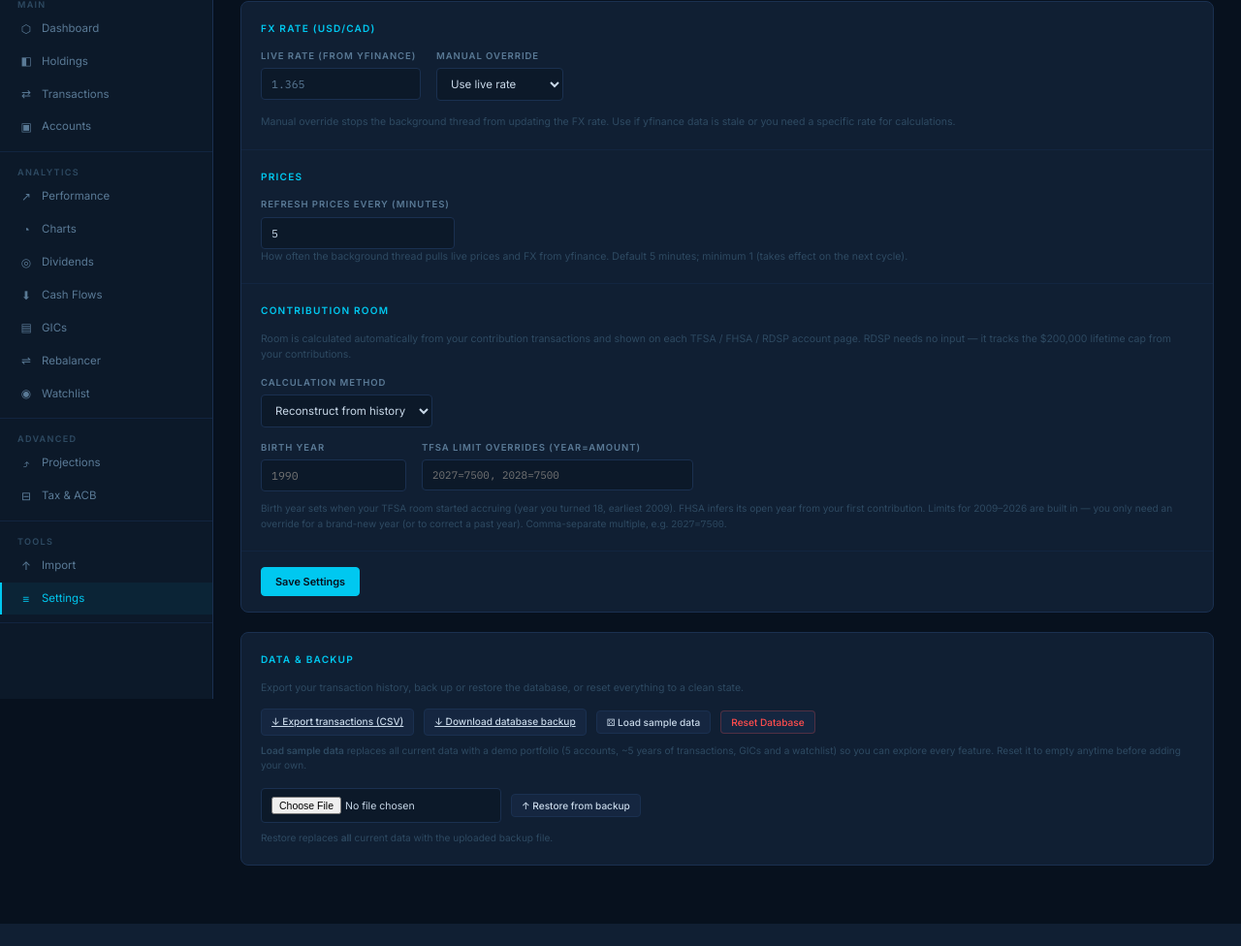
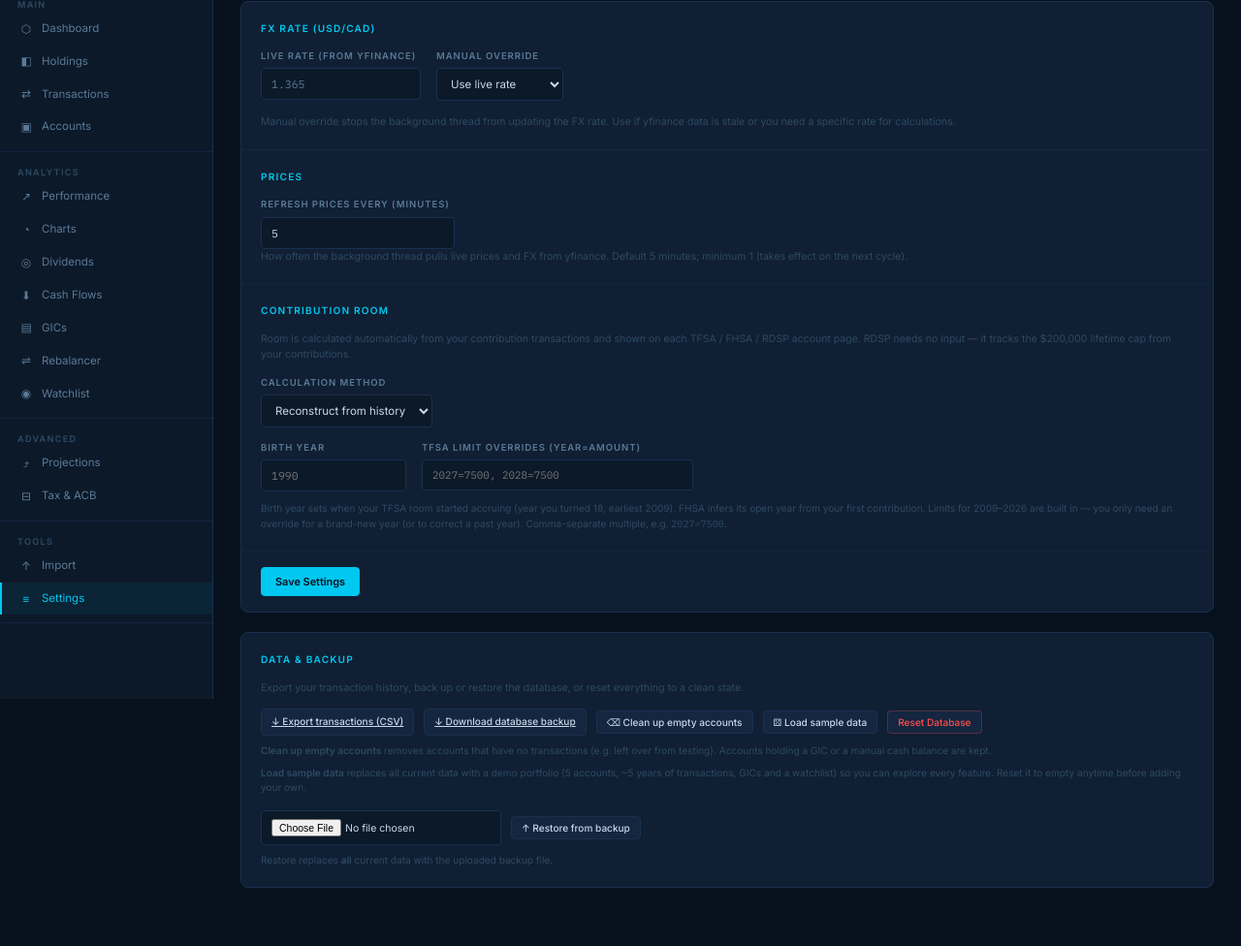
Before and after one commit to toma-nator/FUNDerelele, a Flask app: page /settings in a window 1280 px wide. Shown: the part 79-1055 px from the top of the page at 97% size. Before the commit the page ends 1032 px from the top, so only its background shows below. Run offline with Flask 3, Linux system fonts and the light colour scheme; data that the repository does not hold is empty.

Commit message:
feat: hide empty accounts from dropdowns + clean-up button
Account selectors (charts, transactions add/filter, import, cash flows, GICs) now only list accounts that have at least one transaction; GIC suggestions also keep accounts that hold a GIC. Adds a Settings button to delete leftover empty accounts (keeps ones with a GIC or manual cash balance).

Co-Authored-By: Claude Opus 4.8 <noreply@anthropic.com>

```diff
--- a/app.py
+++ b/app.py
@@ -221,12 +221,20 @@ def holdings():
                            currencies=currencies, last_updated=last_updated, active='holdings')
 
 
+def _used_account_names():
+    """Names of accounts that have at least one transaction — used to keep
+    empty/stale accounts out of selection dropdowns (you can still type a new
+    name where the field allows it)."""
+    return {r[0] for r in Transaction.query.with_entities(Transaction.account).distinct()}
+
+
 @app.route('/transactions')
 def transactions():
     from recurring import generate_due
     generate_due()  # materialize any due recurring rows before listing
     txns = Transaction.query.order_by(Transaction.date.desc(), Transaction.id.desc()).all()
-    accounts = Account.query.order_by(Account.name).all()
+    used = _used_account_names()
+    accounts = [a for a in Account.query.order_by(Account.name).all() if a.name in used]
     rules = RecurringRule.query.order_by(RecurringRule.active.desc(), RecurringRule.next_date).all()
     return render_template('transactions.html', transactions=txns, accounts=accounts,
                            recurring_rules=rules, active='transactions')
@@ -453,7 +461,9 @@ def import_page():
     log = (Transaction.query.filter_by(import_batch=latest_batch)
            .order_by(Transaction.date.desc(), Transaction.id.desc()).all()) if latest_batch else []
 
-    accounts = [a.name for a in Account.query.order_by(Account.name).all()]
+    used = _used_account_names()
+    accounts = [a.name for a in Account.query.order_by(Account.name).all()
+                if a.name in used]
     folder_setting = Setting.query.get('auto_import_folder')
     folder = folder_setting.value if folder_setting else ''
     return render_template('import.html', active='import', log=log, mappings=mappings,
@@ -914,6 +924,27 @@ def reset_database():
     return redirect(url_for('settings'))
 
 
+@app.route('/settings/clean-accounts', methods=['POST'])
+def clean_accounts():
+    # Remove account rows that carry no data — typically left over from tests.
+    # An account is "in use" if it has a transaction, holds a GIC, or has a
+    # manually-set cash balance; those are kept so they don't lose type/horizon.
+    used = _used_account_names()
+    gic_accounts = {g.account for g in GIC.query.with_entities(GIC.account).all() if g.account}
+    removed = []
+    for a in Account.query.order_by(Account.name).all():
+        if a.name in used or a.name in gic_accounts or (a.cash_balance or 0):
+            continue
+        removed.append(a.name)
+        db.session.delete(a)
+    db.session.commit()
+    if removed:
+        flash(f'Removed {len(removed)} empty account(s): {", ".join(removed)}.', 'success')
+    else:
+        flash('No empty accounts to remove.', 'info')
+    return redirect(url_for('settings'))
+
+
 @app.route('/settings/load-sample', methods=['POST'])
 def load_sample_data():
     # Replace all data with the demo portfolio. Destructive; guarded by JS confirm.
@@ -935,7 +966,11 @@ def load_sample_data():
 @app.route('/charts')
 def charts():
     from charts import catalog_grouped
-    accounts = [a.name for a in Account.query.order_by(Account.name).all()]
+    # Only offer accounts that actually have transactions — empty/stale accounts
+    # shouldn't clutter the scope dropdown.
+    used = _used_account_names()
+    accounts = [a.name for a in Account.query.order_by(Account.name).all()
+                if a.name in used]
     return render_template('charts.html', active='charts',
                            groups=catalog_grouped(), accounts=accounts)
 
--- a/calculations.py
+++ b/calculations.py
@@ -277,6 +277,12 @@ def _tfsa_limit(year, overrides=None):
     if overrides and year in overrides:
         return overrides[year]
     return TFSA_ANNUAL_LIMITS.get(year, TFSA_FALLBACK_LIMIT)
+
+
+def _txn_account_names():
+    """Names of accounts that have at least one transaction — keeps empty/stale
+    accounts out of selection dropdowns."""
+    return {r[0] for r in Transaction.query.with_entities(Transaction.account).distinct()}
 
 
 def _deposits_by_year(account_names):
@@ -734,7 +740,8 @@ def get_cashflow_stats(account_filter=None, subtype_filter=None):
     free_pct   = round(100 * free_money / all_time, 1) if all_time else 0.0
     pie_values = [round(by_subtype[st]['total'], 2) for st in known_subtypes]
 
-    accounts = [a.name for a in Account.query.order_by(Account.name).all()]
+    used = _txn_account_names()
+    accounts = [a.name for a in Account.query.order_by(Account.name).all() if a.name in used]
 
     return {
         'deposits': deposits,
@@ -997,7 +1004,10 @@ def get_gic_stats(account_filter=None, show_matured=False):
         'gic_accounts': gic_accounts,
         'active_account': account_filter or '',
         'show_matured': show_matured,
-        'accounts': [a.name for a in Account.query.order_by(Account.name).all()],
+        # Add-GIC suggestions: accounts with transactions, plus any account that
+        # already holds a GIC (those may be GIC-only with no transactions).
+        'accounts': sorted({a.name for a in Account.query.all() if a.name in _txn_account_names()}
+                           | set(gic_accounts)),
     }
 
 
--- a/templates/settings.html
+++ b/templates/settings.html
@@ -118,9 +118,14 @@
     <div style="display:flex;gap:10px;flex-wrap:wrap;align-items:center">
       <a class="btn btn-sm" href="{{ url_for('export_transactions') }}">↓ Export transactions (CSV)</a>
       <a class="btn btn-sm" href="{{ url_for('backup_db') }}">↓ Download database backup</a>
+      <button type="button" class="btn btn-sm" onclick="cleanAccounts()">⌫ Clean up empty accounts</button>
       <button type="button" class="btn btn-sm" onclick="loadSampleData()">⚄ Load sample data</button>
       <button type="button" class="btn btn-sm btn-danger" onclick="resetDatabase()">Reset Database</button>
     </div>
+    <p style="font-size:.72rem;color:var(--text-muted);margin-top:8px">
+      <strong>Clean up empty accounts</strong> removes accounts that have no transactions
+      (e.g. left over from testing). Accounts holding a GIC or a manual cash balance are kept.
+    </p>
     <p style="font-size:.72rem;color:var(--text-muted);margin-top:8px">
       <strong>Load sample data</strong> replaces all current data with a demo portfolio
       (5 accounts, ~5 years of transactions, GICs and a watchlist) so you can explore every
@@ -160,6 +165,14 @@ function resetDatabase() {
 function confirmRestore() {
   return confirm('Restore will replace ALL current data with the uploaded backup. Continue?');
 }
+function cleanAccounts() {
+  if (!confirm('Remove all accounts that have no transactions?\n\nAccounts holding a GIC or a manual cash balance are kept. This cannot be undone.')) return;
+  const f = document.createElement('form');
+  f.method = 'POST';
+  f.action = '{{ url_for("clean_accounts") }}';
+  document.body.appendChild(f);
+  f.submit();
+}
 function loadSampleData() {
   if (!confirm('This REPLACES all current data with a demo portfolio.\n\nIf you have your own data, download a backup first. Continue?')) return;
   const f = document.createElement('form');
```
